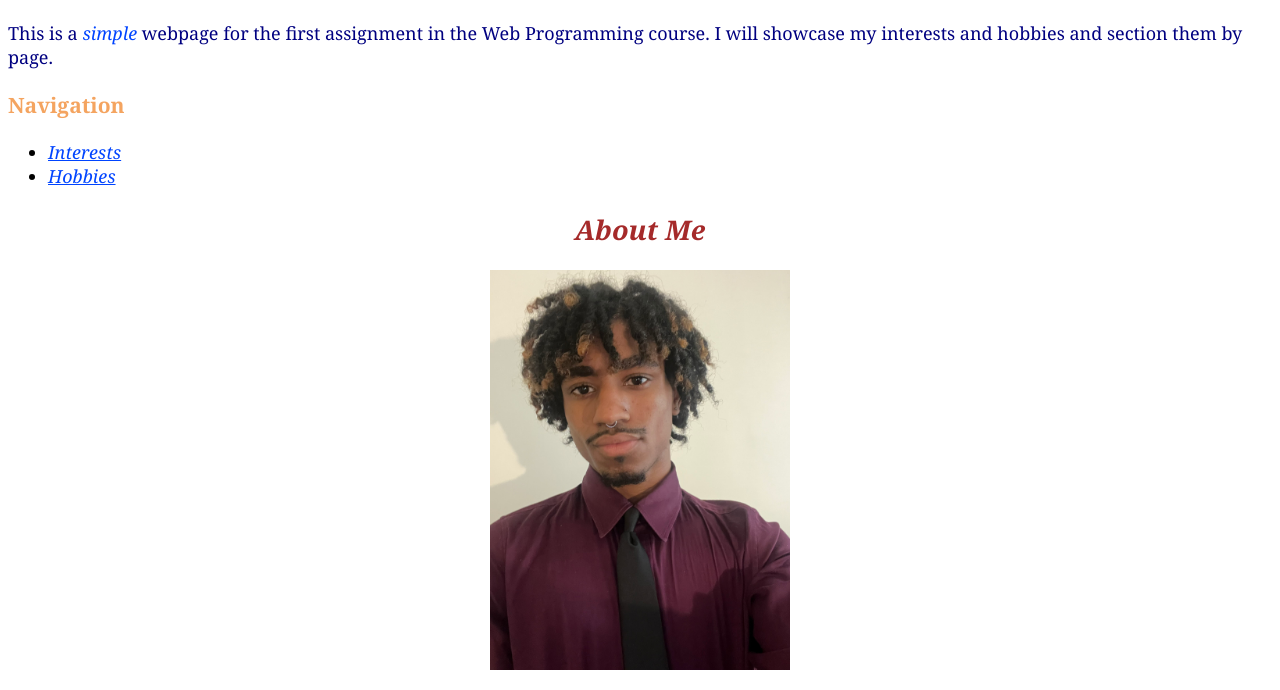
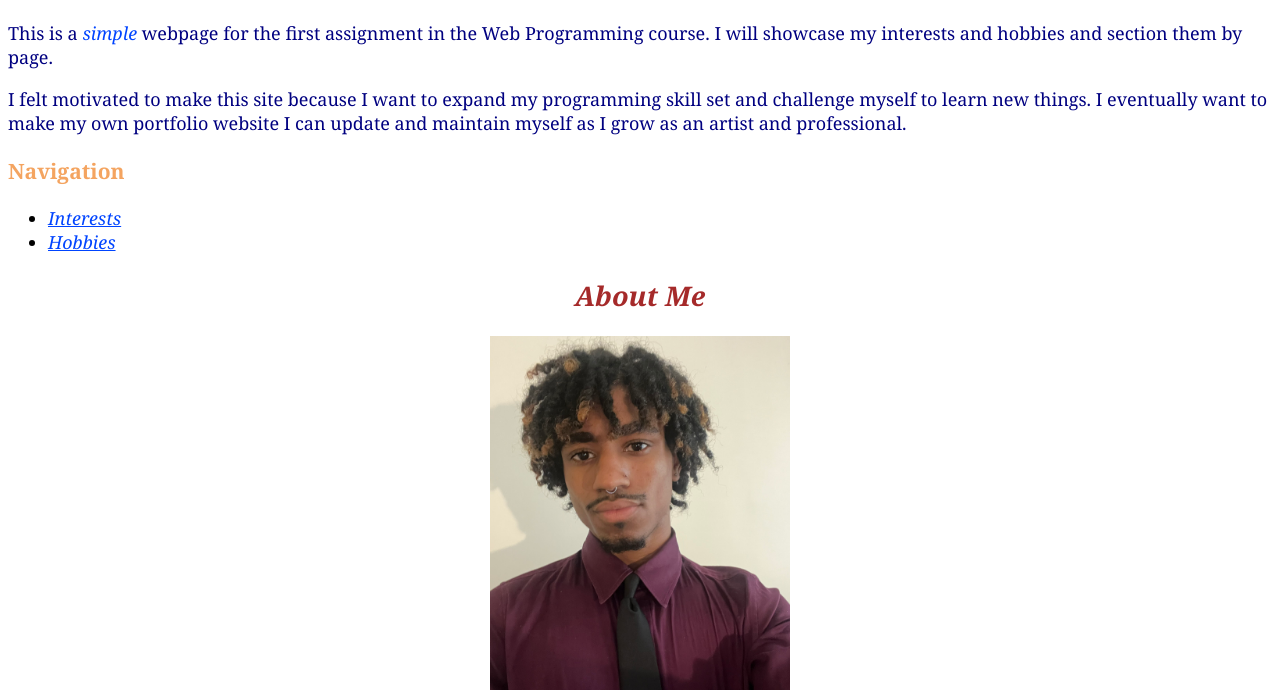
Before and after one commit to x4242564/webpage-assignment, a plain HTML site: page src/pages/home.html in a window 1280 px wide. Shown: the part 76-766 px from the top of the page. Drawn offline with Linux system fonts and the light colour scheme.

Commit message:
Add motivation paragraph to home.html for personal growth and portfolio goals

```diff
--- a/src/pages/home.html
+++ b/src/pages/home.html
@@ -22,6 +22,12 @@
                 This is a <em>simple</em> webpage
                 for the first assignment in the Web Programming course. I will
                 showcase my interests and hobbies and section them by page.
+            </p>
+            <p>
+                I felt motivated to make this site because I want to expand
+                my programming skill set and challenge myself to learn new things.
+                I eventually want to make my own portfolio website I can update and
+                maintain myself as I grow as an artist and professional.
             </p>
         </div>
         <!-- Navigation section -->
```
